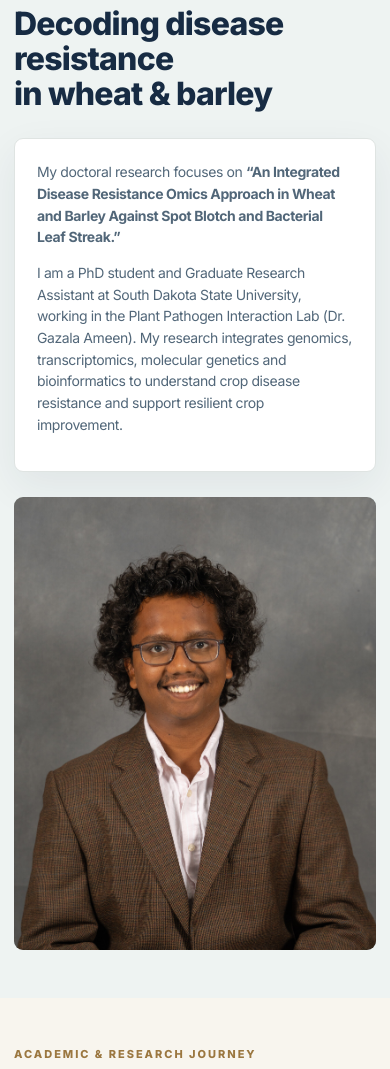
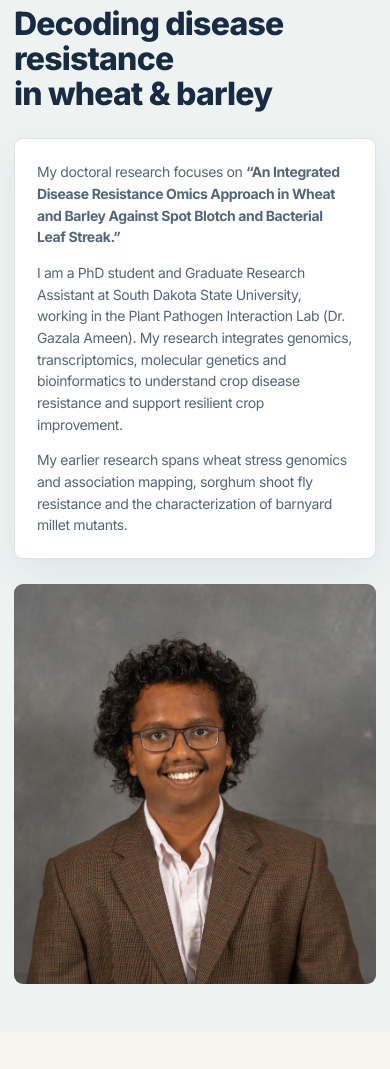
Before and after one commit to STKkannan/index.html, a plain HTML site: page index.html in a window 390 px wide. Shown: the part 880-1949 px from the top of the page. Drawn offline with Linux system fonts and the light colour scheme; a web font is replaced by a local one.

Commit message:
Enhance about section layout and styles
Added styles for the about section to improve layout and responsiveness.

```diff
--- a/index.html
+++ b/index.html
@@ -59,7 +59,38 @@ h1,h2,h3{font-weight:800}
 .profile-icons a svg{display:block;width:30px;height:30px}
 .profile-icons a:focus-visible{outline:3px solid #0a66c2;outline-offset:3px}
 .hero h1 em{font-style:normal}
-</style></head>
+</style>
+<style>
+/* About section: prevent the biography card from stretching to portrait height */
+#about .about {
+  display: grid;
+  grid-template-columns: minmax(0, 1.4fr) minmax(0, .75fr);
+  gap: 25px;
+  align-items: start;
+}
+#about .about > .card {
+  height: auto;
+  min-height: 0;
+  align-self: start;
+}
+#about .portrait {
+  height: 400px;
+  min-height: 0;
+  align-self: start;
+}
+#about .portrait img {
+  display: block;
+  width: 100%;
+  height: 100%;
+  object-fit: cover;
+  object-position: center top;
+}
+@media (max-width: 850px) {
+  #about .about { grid-template-columns: minmax(0, 1fr); }
+  #about .portrait { height: 400px; }
+}
+</style>
+</head>
 <body>
 <header>
 <nav aria-label="Main navigation" class="wrap nav">
@@ -151,7 +182,8 @@ h1,h2,h3{font-weight:800}
         I am a PhD student and Graduate Research Assistant at South Dakota State University, working in the Plant Pathogen Interaction Lab (Dr. Gazala Ameen). My research integrates genomics, transcriptomics, molecular genetics and bioinformatics to understand crop disease resistance and support resilient crop improvement.
        </p>
 <p style="margin-top:14px">
-        </p>
+        My earlier research spans wheat stress genomics and association mapping, sorghum shoot fly resistance and the characterization of barnyard millet mutants.
+       </p>
 </div>
 <div class="portrait">
 <img alt="Portrait of Thamaraikannan Sivakumar" loading="lazy" onerror="this.style.display='none';this.nextElementSibling.style.display='flex'" src="profile.jpg"/>
```
